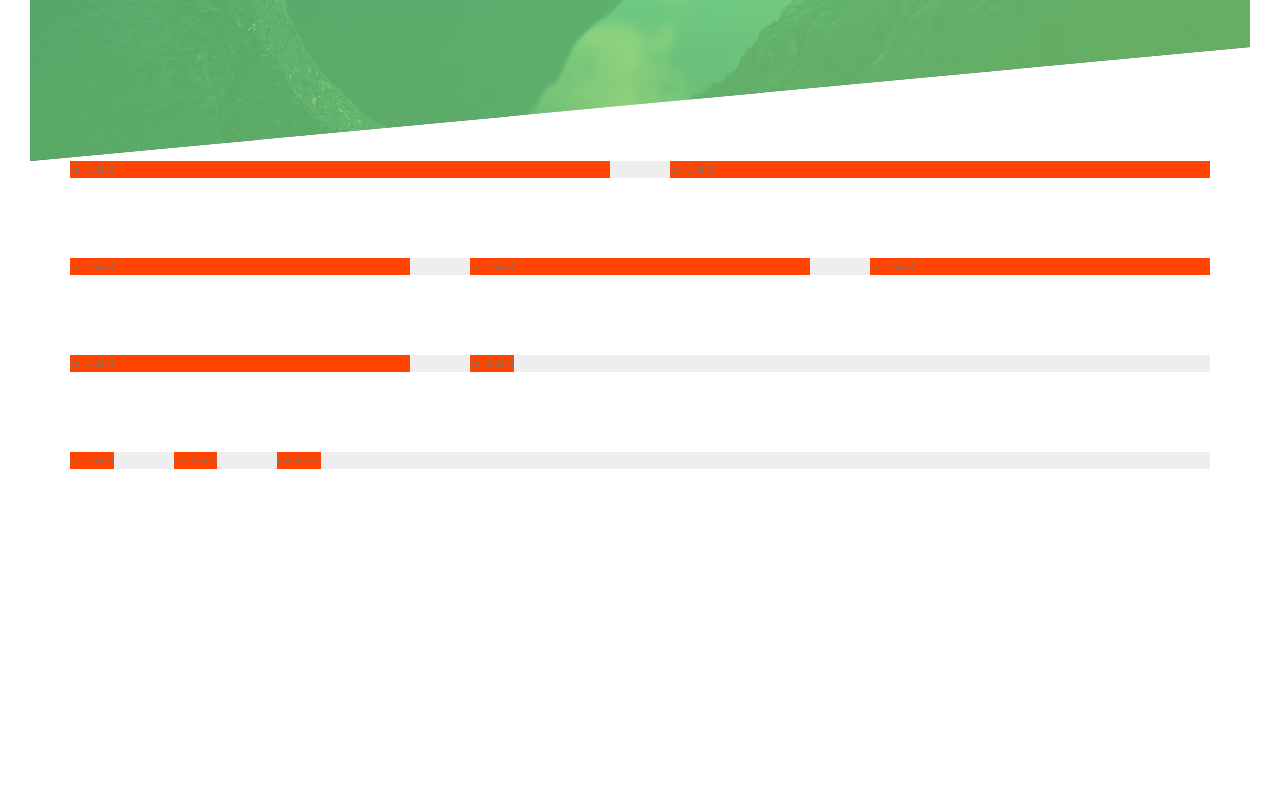
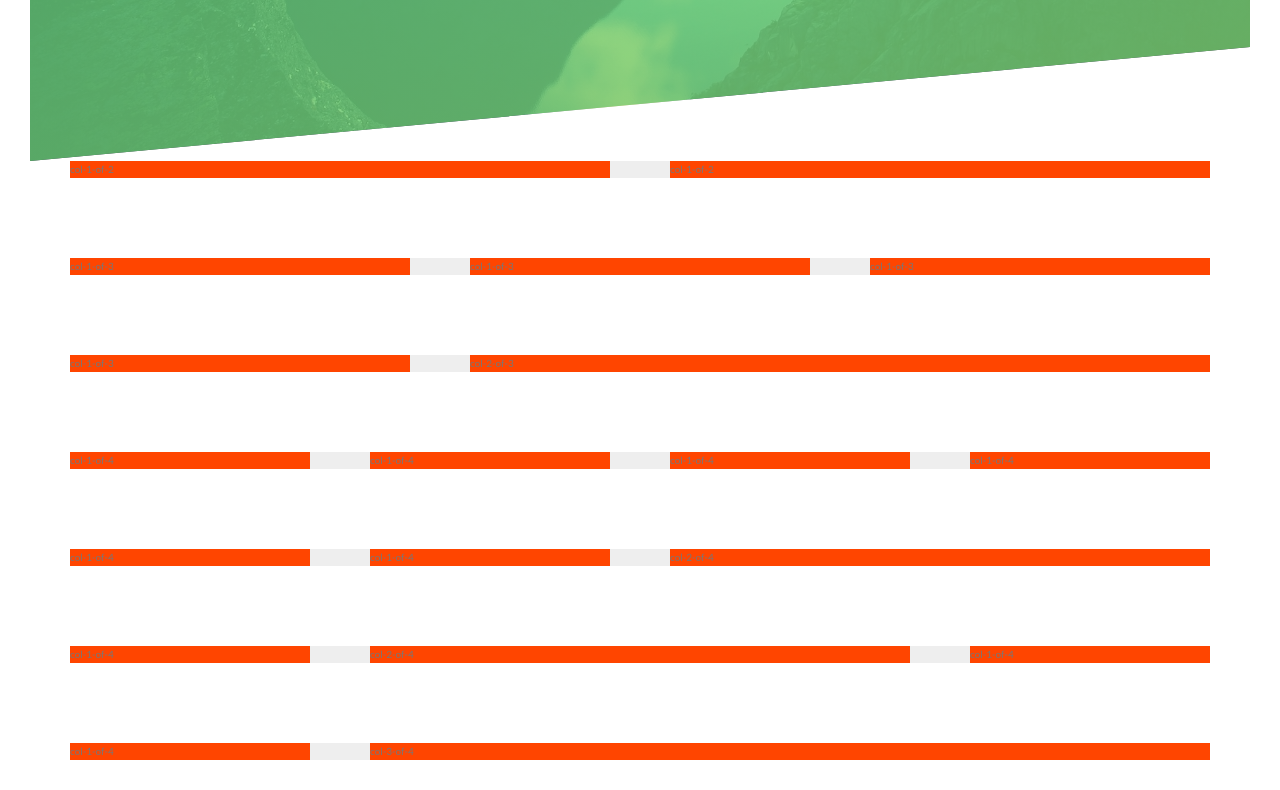
Before and after one commit to juanocasio/advanced-css-course, a website: page Natours/starter/index.html in a window 1280 px wide. Shown: the part 629-1419 px from the top of the page. Before the commit the page ends 1128 px from the top, so only its background shows below. Drawn offline with Linux system fonts and the light colour scheme; files that its build step writes are made by us from their sources.

Commit message:
updated Styles.css

```diff
--- a/Natours/starter/css/style.css
+++ b/Natours/starter/css/style.css
@@ -106,26 +106,6 @@ body {
   .btn-white::after {
     background-color: #fff; }
 
-.row {
-  max-width: 114rem;
-  background-color: #eee;
-  margin: 0 auto; }
-  .row:not(:last-child) {
-    margin-bottom: 8rem; }
-  .row:after {
-    content: "";
-    display: table;
-    clear: both; }
-  .row [class^="col-"] {
-    background: orangered;
-    float: left; }
-    .row [class^="col-"]:not(:last-child) {
-      margin-right: 6rem; }
-  .row .col-1-of-2 {
-    width: calc((100% - 6rem) /2); }
-  .row .col-1-of-3 {
-    width: calc((100% - 2 * 6rem) /3); }
-
 .header {
   position: relative;
   height: 95vh;
@@ -145,3 +125,30 @@ body {
     left: 50%;
     transform: translate(-50%, -50%);
     text-align: center; }
+
+.row {
+  max-width: 114rem;
+  background-color: #eee;
+  margin: 0 auto; }
+  .row:not(:last-child) {
+    margin-bottom: 8rem; }
+  .row:after {
+    content: "";
+    display: table;
+    clear: both; }
+  .row [class^="col-"] {
+    background: orangered;
+    float: left; }
+    .row [class^="col-"]:not(:last-child) {
+      margin-right: 6rem; }
+  .row .col-1-of-2,
+  .row .col-2-of-4 {
+    width: calc((100% - 6rem) /2); }
+  .row .col-1-of-3 {
+    width: calc((100% - 2 * 6rem) /3); }
+  .row .col-2-of-3 {
+    width: calc(((100% - 2 * 6rem) /3)*2 + 6rem); }
+  .row .col-1-of-4 {
+    width: calc((100% - 3 * 6rem) /4); }
+  .row .col-3-of-4 {
+    width: calc(((100% - 3 * 6rem) /4)*3 + (2 * 6rem)); }
--- a/Natours/starter/index.html
+++ b/Natours/starter/index.html
@@ -62,13 +62,50 @@
       <div class="col-1-of-4">
         col-1-of-4
       </div>
+      <div class="col-1-of-4">
+        col-1-of-4
+      </div>
+      <div class="col-1-of-4">
+        col-1-of-4
+      </div>
+      <div class="col-1-of-4">
+        col-1-of-4
+      </div>
+    </div>
+
+    <div class="row">
+      <div class="col-1-of-4">
+        col-1-of-4
+      </div>
+      <div class="col-1-of-4">
+        col-1-of-4
+      </div>
       <div class="col-2-of-4">
         col-2-of-4
+      </div>
+    </div>
+
+    <div class="row">
+      <div class="col-1-of-4">
+        col-1-of-4
+      </div>
+      <div class="col-2-of-4">
+        col-2-of-4
+      </div>
+      <div class="col-1-of-4">
+        col-1-of-4
+      </div>
+    </div>
+
+    <div class="row">
+      <div class="col-1-of-4">
+        col-1-of-4
       </div>
       <div class="col-3-of-4">
         col-3-of-4
       </div>
     </div>
+
   </section>
 </body>
 
```
